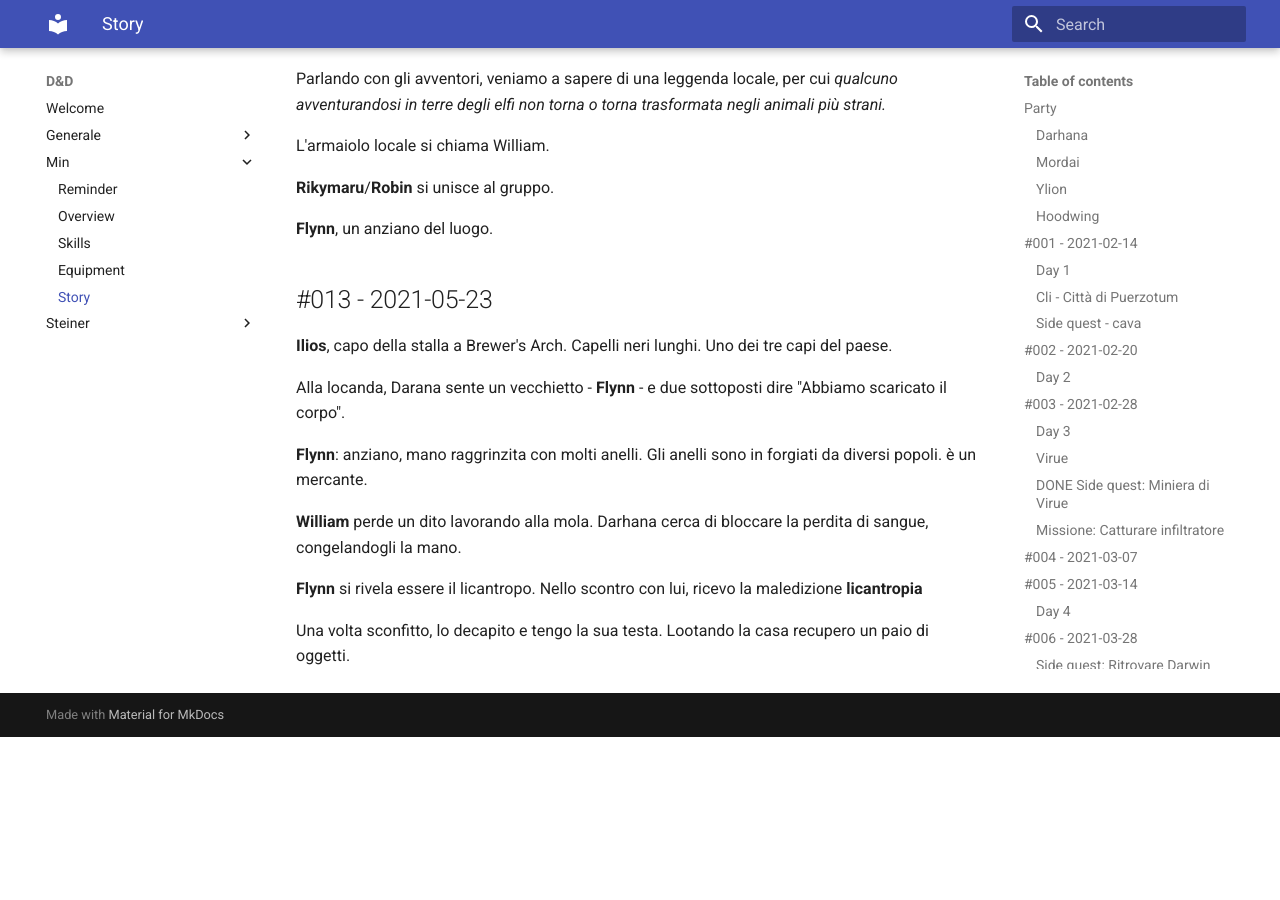
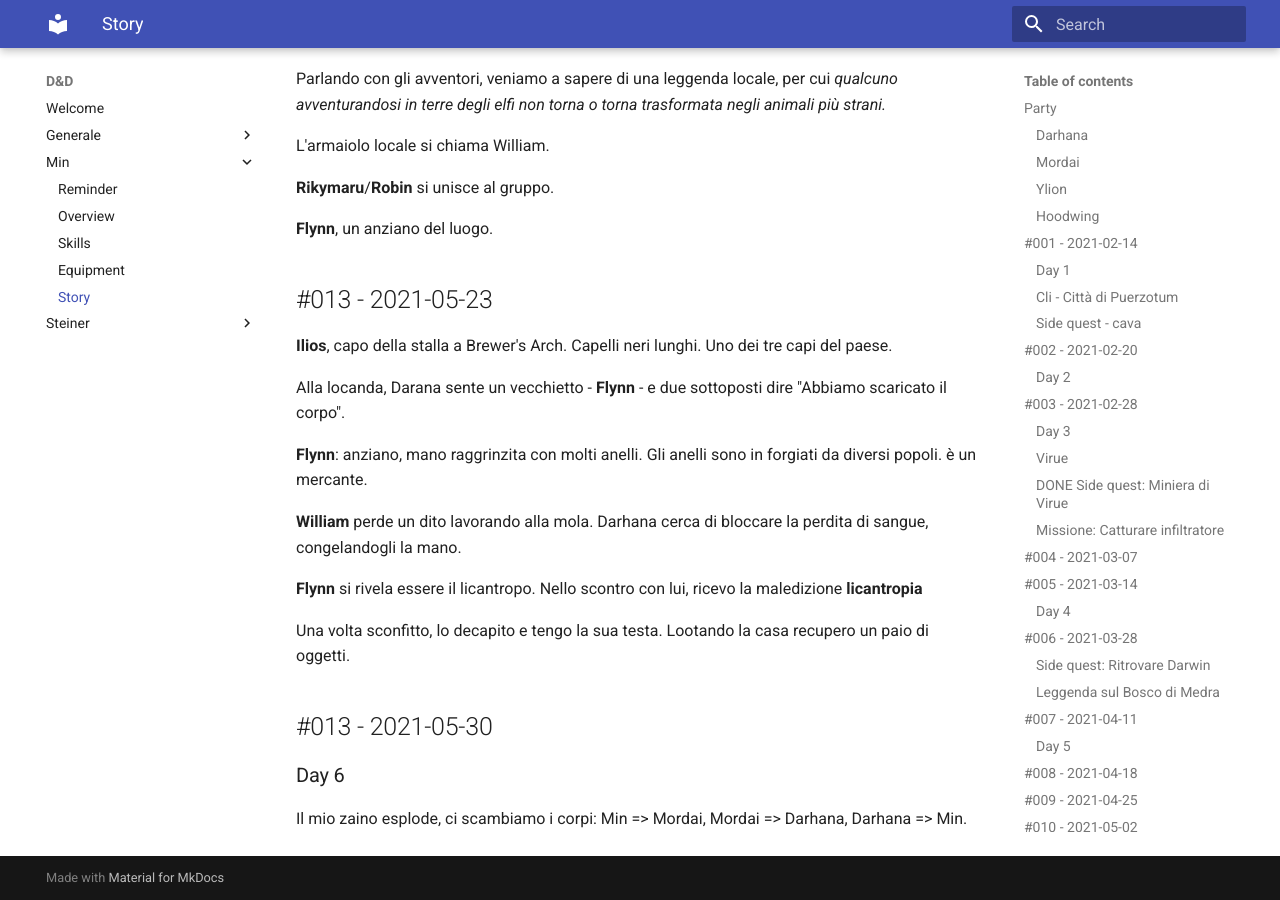
Before and after one commit to vitalegi/dungeons-and-dragons-docs, an MkDocs documentation site: the page built from docs/Min/04.story.md, in a window 1280 px wide and 900 px high, scrolled down 10795 px. Built offline with MkDocs 1.6.1 and Material for MkDocs 9.7.7, drawn with Linux system fonts in a browser that asks for light colours; before the commit the page ends 11532 px from its top, so only the background shows below that.

Commit message:
update sessione

```diff
--- a/docs/Min/04.story.md
+++ b/docs/Min/04.story.md
@@ -377,3 +377,9 @@ __William__ perde un dito lavorando alla mola. Darhana cerca di bloccare la perd
 __Flynn__ si rivela essere il licantropo. Nello scontro con lui, ricevo la maledizione __licantropia__
 
 Una volta sconfitto, lo decapito e tengo la sua testa. Lootando la casa recupero un paio di oggetti.
+
+## #013 - 2021-05-30
+
+### Day 6
+
+Il mio zaino esplode, ci scambiamo i corpi: Min => Mordai, Mordai => Darhana, Darhana => Min.
```
